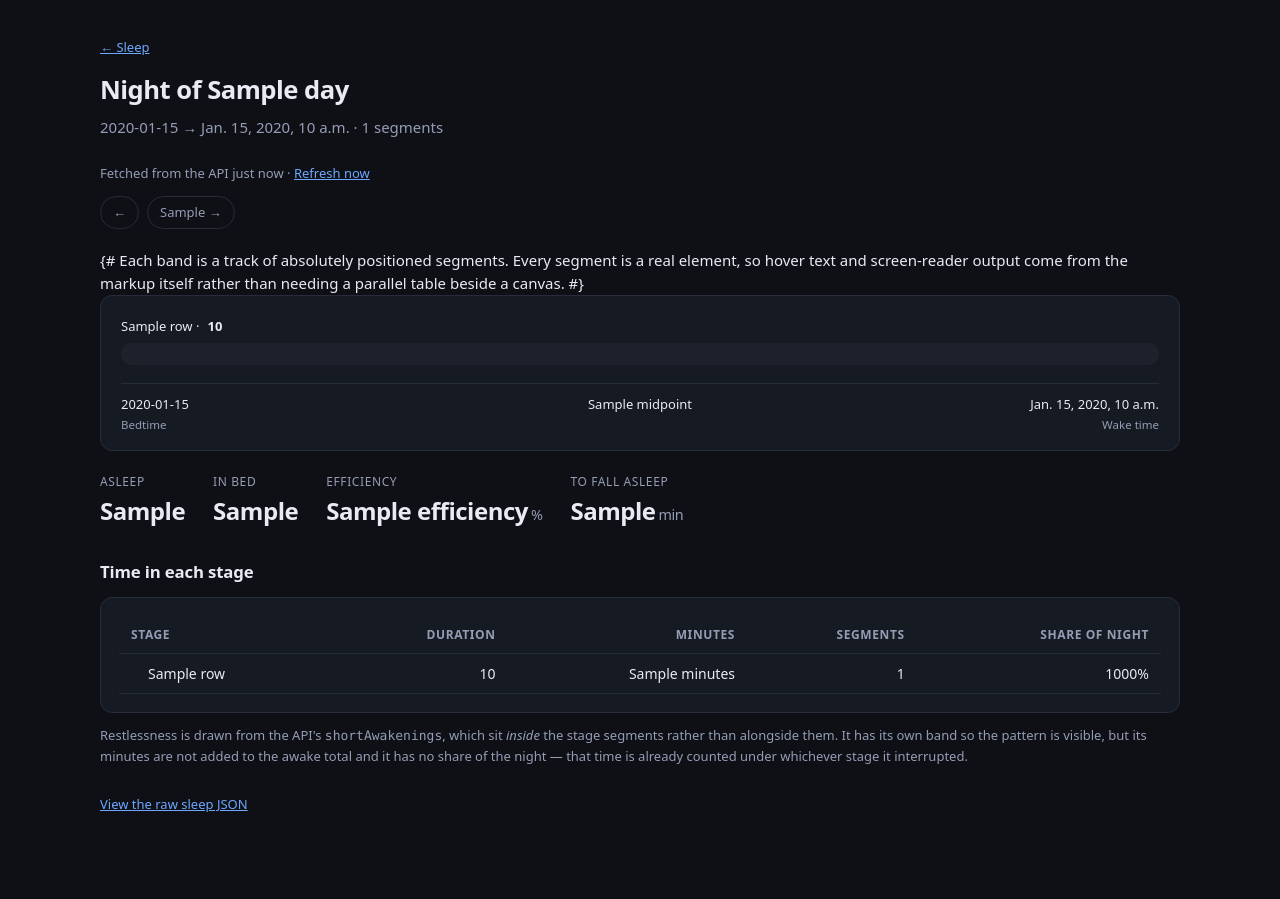
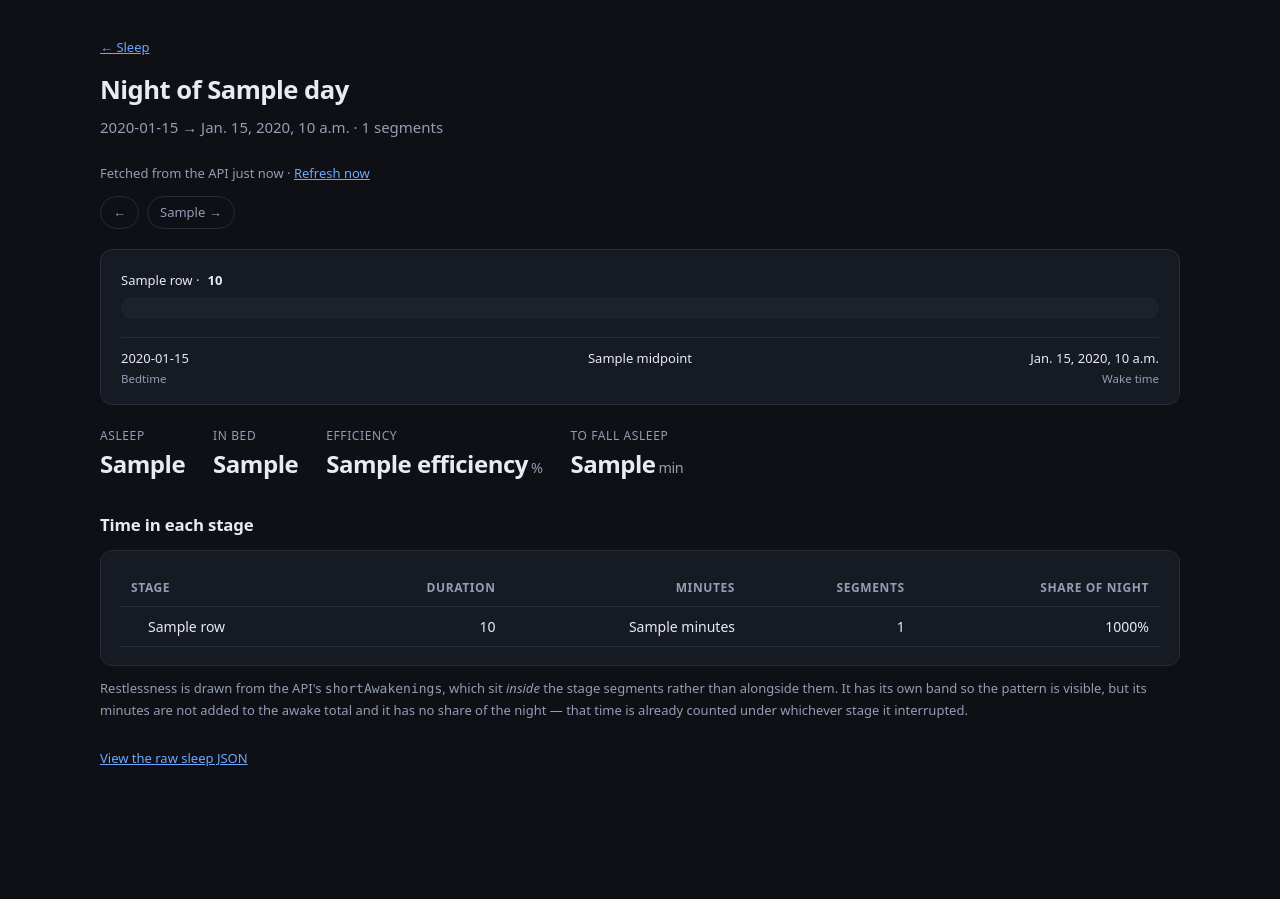
Before and after one commit to anaself02/ai-for-wearables, a Django app: template templates/health/sleep_night.html in a window 1280 px wide. Shown: the part 52-951 px from the top of the page. After the commit the page ends 818 px from the top, so only its background shows below. Run offline with Django 5.2, Linux system fonts and the light colour scheme; the template is opened without the code that fills it: most values are stand-ins (such as "Sample title", 1, 10 or a date in 2020); parts of the project's set-up code (start-up, migrations or seed data) failed here and were passed over.

Commit message:
fix(sleep): stop a template comment rendering onto the night page
The Django {# #} comment is single-line only. Opened on one line and closed
on another it is never recognised as a comment at all, so the three lines
explaining the hypnogram markup were printed into the page, above the
chart, on every night view.

{% comment %} spans lines and does not.

Co-Authored-By: Claude Opus 5 <noreply@anthropic.com>

```diff
--- a/templates/health/sleep_night.html
+++ b/templates/health/sleep_night.html
@@ -29,9 +29,11 @@
     </div>
 
   {% elif hypnogram %}
-    {# Each band is a track of absolutely positioned segments. Every segment is
-       a real element, so hover text and screen-reader output come from the
-       markup itself rather than needing a parallel table beside a canvas. #}
+    {% comment %}
+      Each band is a track of absolutely positioned segments. Every segment is
+      a real element, so hover text and screen-reader output come from the
+      markup itself rather than needing a parallel table beside a canvas.
+    {% endcomment %}
     <div class="panel hypnogram-card">
       {% for row in hypnogram.rows %}
         <div class="hypno-row">
```
